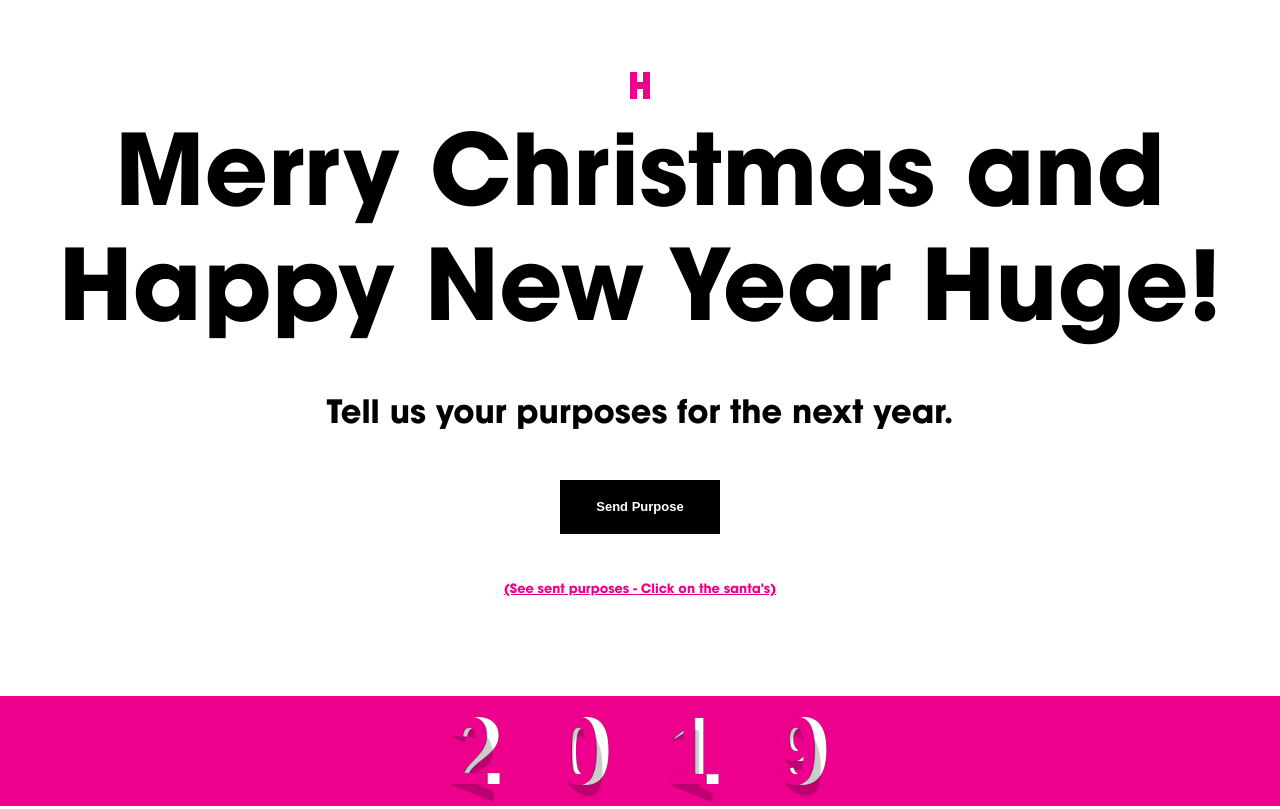
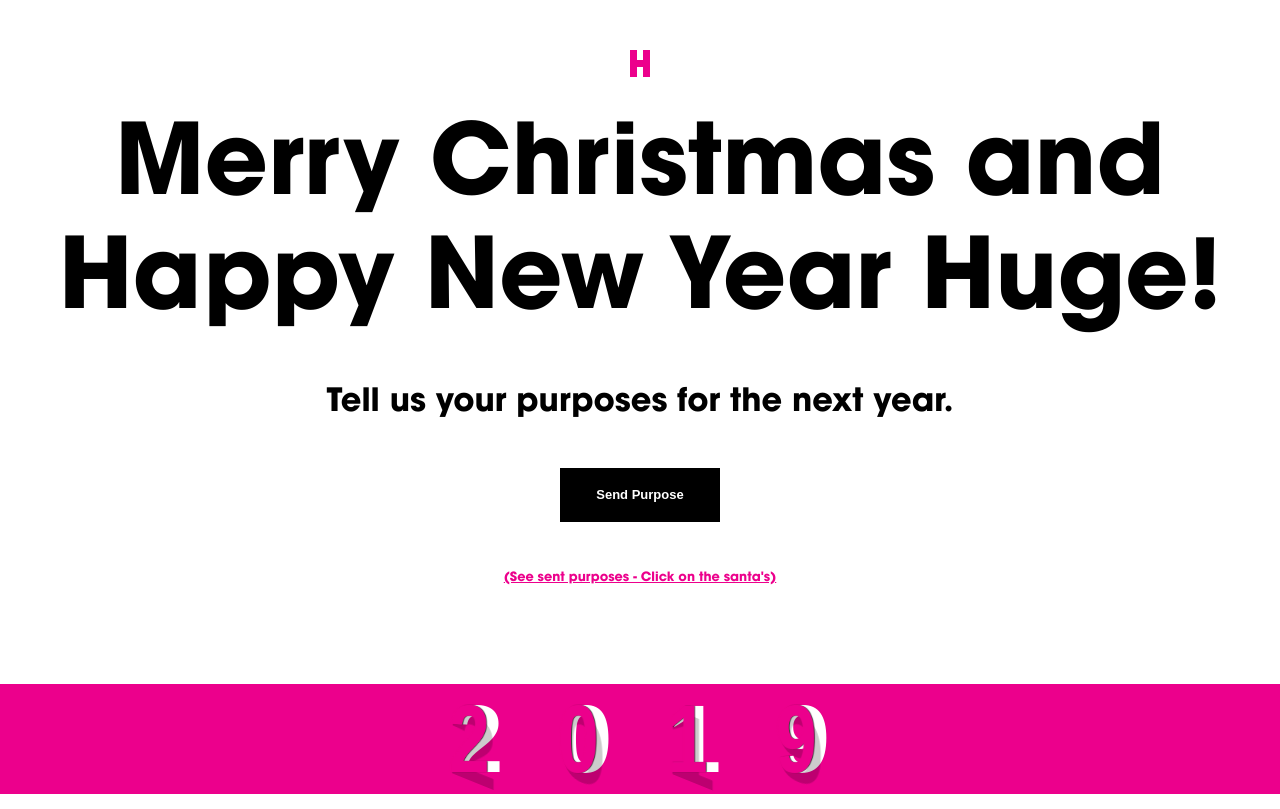
Before and after one commit to camorenoa/hugechristmas, a website built with Parcel: page index.html in a window 1280 px wide. Shown: the top 809 px of the page. Built offline with nearby package versions, Linux system fonts and the light colour scheme; some packages are replaced by stand-ins of ours; no server answers; a web font is replaced by a local one.

Commit message:
Fonts, effects and animations

```diff
--- a/css/huge.css
+++ b/css/huge.css
@@ -57,18 +57,13 @@ h1,h2,h3,h4,h5,h6, p {
 }
 
 .title {
-  padding: 0 30px;
+  padding: 30px 30px 0;
 }
 
 .h-logo {
-  height: 74px;
   background-color: #fff;
-  border: none;
-  box-shadow: none;
   cursor: pointer;
-  outline: none;
   transition: transform 500ms cubic-bezier(0.25, 0.1, 0.25, 1),opacity 500ms cubic-bezier(0.25, 0.1, 0.25, 1),background-color 200ms cubic-bezier(0.25, 0.1, 0.25, 1);
-  width: 60px;
   z-index: 200;
 }
 
--- a/index.html
+++ b/index.html
@@ -22,7 +22,7 @@
   <body>
     <div class="container">
       <div class="menu">
-      <button class="h-logo animated slower flipInX" id="header-logo-huge" tabindex="0"><div class="h-logo--wink" style="background-image:url(//images.ctfassets.net/fiz3jwws2um7/57mQrUMgmAQcEiu4mYKECA/46ed674eaf0bb26f396e4eccb64fa691/hwink_sequence.png?h=148)"></div><svg class="h-logo__svg" viewBox="0 0 20 28" xmlns="http://www.w3.org/2000/svg" title="Menu"><path class="h-logo__path" d="M35,24H28V51h7V41h6V51h7V24H41V34H35V24Z" transform="translate(-28 -24)"></path></svg></button>
+      <a href="https://www.hugeinc.com" class="h-logo animated slower flipInX" id="header-logo-huge" tabindex="0"><div class="h-logo--wink" style="background-image:url(//images.ctfassets.net/fiz3jwws2um7/57mQrUMgmAQcEiu4mYKECA/46ed674eaf0bb26f396e4eccb64fa691/hwink_sequence.png?h=148)"></div><svg class="h-logo__svg" viewBox="0 0 20 28" xmlns="http://www.w3.org/2000/svg" title="Menu"><path class="h-logo__path" d="M35,24H28V51h7V41h6V51h7V24H41V34H35V24Z" transform="translate(-28 -24)"></path></svg></a>
         <h1 class="animated infinite pulse slower title">Merry Christmas and Happy New Year Huge!</h1>
         <div class="submenu">
           <p class="subtitle animated flipInX">Tell us your purposes for the next year.</p>
```
